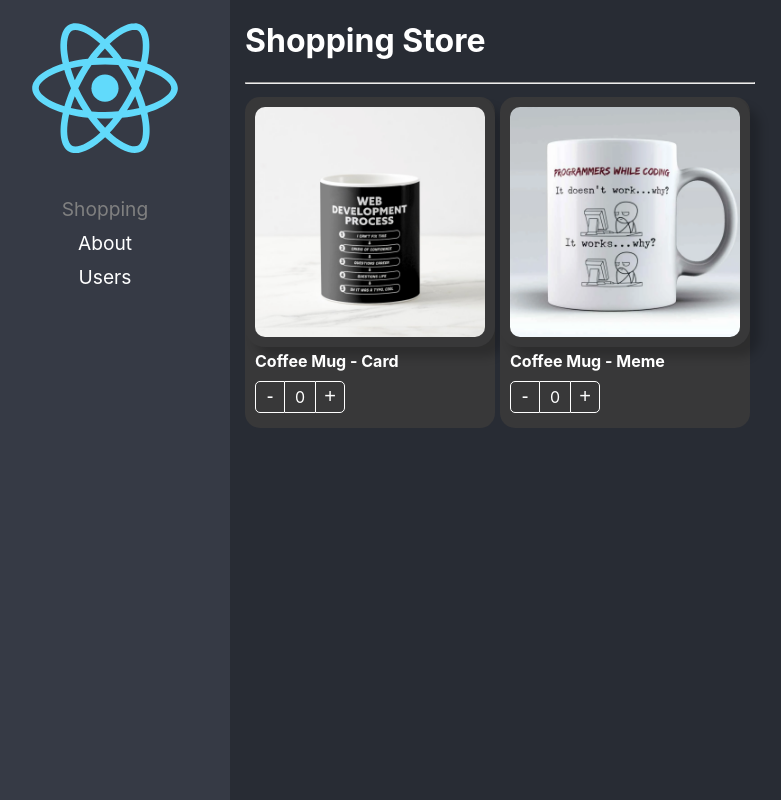
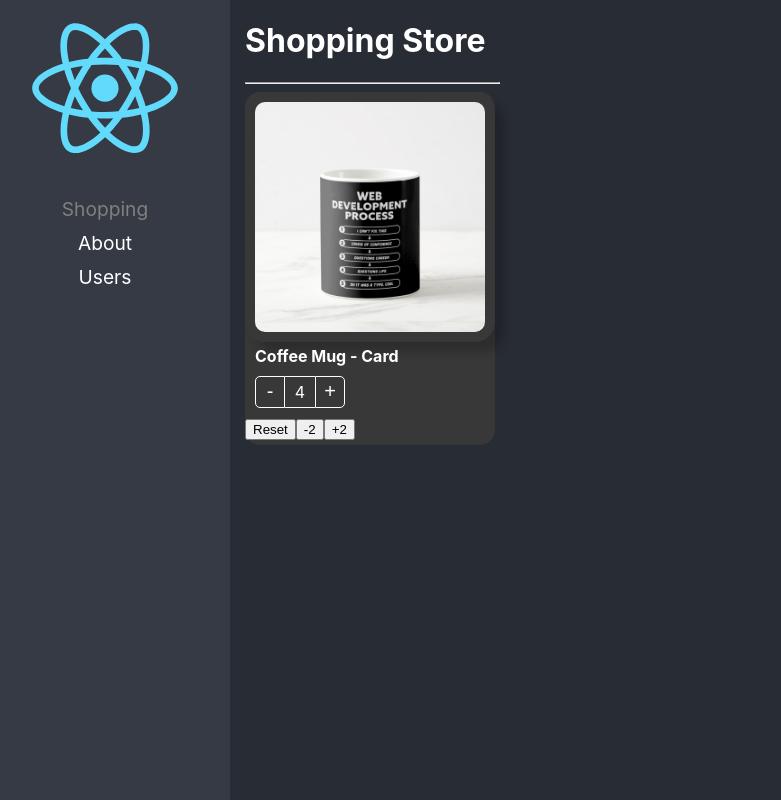
Before and after one commit to fralfarom/react-main, a React (Create React App) app: page /home in a window 1280 px wide. Shown: the whole page, without its empty margins (20-801 px from the left). Built offline with nearby package versions, Linux system fonts and the light colour scheme.

Commit message:
State-Inicializer

```diff
--- a/src/routes/02-component-patterns/components/ProductButtons.tsx
+++ b/src/routes/02-component-patterns/components/ProductButtons.tsx
@@ -1,31 +1,33 @@
-import { useContext } from "react";
+import { useCallback, useContext } from "react";
 import { ProductContext } from "./ProductCard";
 
 import styles from '../styles/styles.module.css'
 
 export interface Props {
-    className?: string;
+    className?: string
     style?: React.CSSProperties
 }
 
 export const ProductButtons = ({ className, style }: Props) => {
 
-    const { increaseBy, counter } = useContext( ProductContext );
+    const { increaseBy, counter, maxCount } = useContext(ProductContext)
+
+    const isMaxReached = useCallback(() => maxCount && counter === maxCount, [counter, maxCount])
 
     return (
         <div
-            className={ `${ styles.buttonsContainer} ${ className }` }
-            style={ style }
+            className={`${styles.buttonsContainer} ${className}`}
+            style={style}
         >
             <button
-                className={ styles.buttonMinus }
-                onClick={ () => increaseBy( -1 ) }> - </button>
+                className={styles.buttonMinus}
+                onClick={() => increaseBy(-1)}> - </button>
 
-            <div className={ styles.countLabel }> { counter } </div>
+            <div className={styles.countLabel}> {counter} </div>
 
             <button
-                className={ styles.buttonAdd }
-                onClick={ () => increaseBy( +1 ) }> + </button>
+                className={`${styles.buttonAdd} ${isMaxReached() && styles.disabled}`}
+                onClick={() => increaseBy(+1)}> + </button>
         </div>
     );
 }
--- a/src/routes/02-component-patterns/components/ProductCard.tsx
+++ b/src/routes/02-component-patterns/components/ProductCard.tsx
@@ -1,40 +1,47 @@
 import { createContext } from 'react';
 
 import { useProducts } from '../hooks/useProducts';
-import { ProductContextProps, Product, OnChangeArgs } from '../interfaces/interfaces';
+import { ProductContextProps, Product, OnChangeArgs, InitialValues, ProductCardHandlers } from '../interfaces/interfaces';
 
 import styles from '../styles/styles.module.css'
 
 export const ProductContext = createContext({} as ProductContextProps);
 const { Provider } = ProductContext;
 
-
-
 export interface Props {
     product: Product;
-    children?: React.ReactElement | React.ReactElement[];
+    children: (args: ProductCardHandlers) => JSX.Element
     className?: string;
     style?: React.CSSProperties
     onChange?: (args: OnChangeArgs) => void
     value?: number
+    initialValues?: InitialValues
 }
 
 
-export const ProductCard = ({ children, product, className, style, onChange, value }: Props) => {
+export const ProductCard = ({ children, product, className, style, onChange, value, initialValues }: Props) => {
 
-    const { counter, increaseBy } = useProducts({ onChange, product, value });
+    const { counter, increaseBy, maxCount, isMaxCountReached, reset } = useProducts({ onChange, product, value, initialValues })
 
     return (
         <Provider value={{
             counter,
-            increaseBy,
-            product
+            product,
+            maxCount,
+            increaseBy
         }}>
             <div
                 className={`${styles.productCard} ${className}`}
                 style={style}
             >
-                {children}
+                {children({
+                    count: counter,
+                    product,
+                    maxCount,
+                    isMaxCountReached,
+                    reset,
+                    increaseBy: increaseBy,
+                })}
             </div>
         </Provider>
     )
--- a/src/routes/02-component-patterns/hooks/useProducts.ts
+++ b/src/routes/02-component-patterns/hooks/useProducts.ts
@@ -1,29 +1,49 @@
-import { useEffect, useState } from "react"
-import { OnChangeArgs, Product } from "../interfaces/interfaces"
+import { useEffect, useRef, useState } from "react"
+import { InitialValues, OnChangeArgs, Product } from "../interfaces/interfaces"
 
 interface Props {
     product: Product
     onChange?: (args: OnChangeArgs) => void
     value?: number
+    initialValues?: InitialValues
 }
 
-export const useProducts = ({ product, onChange, value = 0 }: Props) => {
-    const [counter, setCounter] = useState(value)
+export const useProducts = ({ product, onChange, value = 0, initialValues }: Props) => {
+    const [counter, setCounter] = useState<number>(initialValues?.count || value)
+    const isMounted = useRef(false)
 
     const increaseBy = (value: number) => {
-        const newValue = Math.max(counter + value, 0)
+        let newValue = Math.max(counter + value, 0)
+
+        newValue = initialValues?.maxCount ? Math.min(newValue, initialValues.maxCount) : newValue
 
         setCounter(newValue)
 
         onChange && onChange({ count: newValue, product })
     }
 
+    const reset = () => {
+        setCounter(initialValues?.count || value)
+    }
+
+
     useEffect(() => {
+        if (!isMounted.current) return
+
         setCounter(value)
     }, [value])
 
+    useEffect(() => {
+        isMounted.current = true
+    }, [])
+
+
     return {
         counter,
-        increaseBy
+        maxCount: initialValues?.maxCount,
+        isMaxCountReached: !!initialValues?.count && initialValues.maxCount === counter,
+
+        reset,
+        increaseBy,
     }
 }
--- a/src/routes/02-component-patterns/pages/ShoppingPage.tsx
+++ b/src/routes/02-component-patterns/pages/ShoppingPage.tsx
@@ -1,64 +1,38 @@
 import { ProductCard, ProductImage, ProductTitle, ProductButtons } from '../components';
 import { products } from '../data/data';
-import { useShoppingCart } from '../hooks/useShoppingCart';
 import '../styles/custom-styles.css';
 
+const product = products[0]
 
 
 export const ShoppingPage = () => {
-    const { shoppingCart, onProductCartChange } = useShoppingCart()
 
     return (
         <div>
             <h1>Shopping Store</h1>
             <hr />
-
-            <div style={{
-                display: 'flex',
-                flexDirection: 'row',
-                flexWrap: 'wrap'
-            }}>
-                {
-                    products.map(product => (
             <ProductCard
                 key={product.id}
                 product={product}
                 className="bg-dark text-white"
-                            onChange={onProductCartChange}
-                            value={shoppingCart[product.id]?.count || 0}
+                initialValues={{
+                    count: 4,
+                    maxCount: 10
+                }}
             >
+                {({ reset, increaseBy, isMaxCountReached }) => (
+                    <>
                         <ProductImage className="custom-image" style={{ boxShadow: '10px 10px 10px rgba(0,0,0,0.2)' }} />
                         <ProductTitle className="text-bold" />
                         <ProductButtons className="custom-buttons" />
+
+                        <button onClick={reset}>Reset</button>
+                        <button onClick={() => increaseBy(-2)}>-2</button>
+                        <button onClick={() => increaseBy(2)} hidden={isMaxCountReached}>+2</button>
+                    </>
+                )}
+
             </ProductCard>
-                    ))
-                }
-            </div>
-
-            <div className='shopping-cart'>
-                {Object.keys(shoppingCart).map(productId => {
-                    const product = shoppingCart[productId]
-
-                    return (
-                        <ProductCard key={productId}
-                            product={product}
-                            className="bg-dark text-white"
-                            onChange={onProductCartChange}
-                            value={product.count}
-                            style={{
-                                width: '100px'
-                            }}
-                        >
-                            <ProductImage className="custom-image" style={{ boxShadow: '10px 10px 10px rgba(0,0,0,0.2)' }} />
-                            <ProductButtons className="custom-buttons"
-                                style={{
-                                    display: 'flex',
-                                    justifyContent: 'center'
-                                }} />
-                        </ProductCard>
-                    )
-                })}
-            </div>
         </div>
     )
 }
--- a/src/routes/02-component-patterns/styles/styles.module.css
+++ b/src/routes/02-component-patterns/styles/styles.module.css
@@ -60,3 +60,9 @@
 .buttonAdd:hover {
     background-color: rgba(0, 0, 0, 0.1);
 }
+
+.disabled {
+    border-color: grey !important;
+    border-left: 1px solid white !important;
+    color: grey !important;
+}
```
Also changed, not shown: src/routes/02-component-patterns/interfaces/interfaces.ts (+16 -0 lines). Lines whose indentation alone changed are shown as unchanged.
